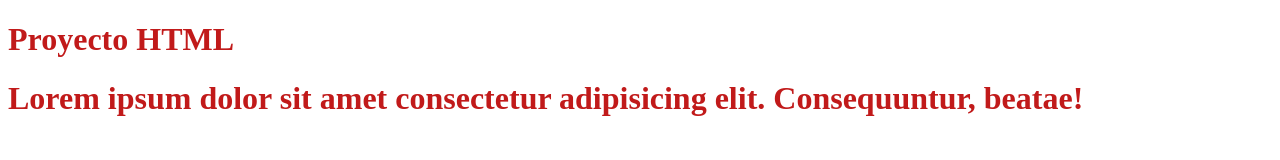
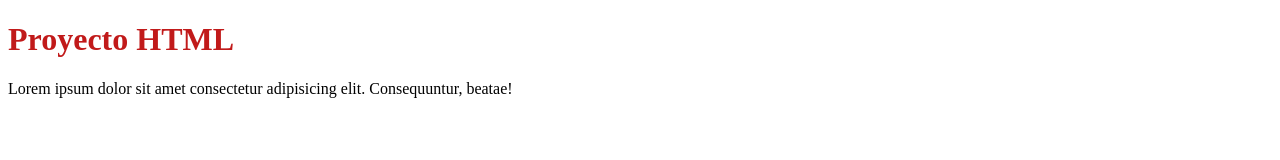
Before and after one commit to Dageron3-16/Online, a plain HTML site: page index.html in a window 1280 px wide. Drawn offline with Linux system fonts and the light colour scheme.

Commit message:
Prueba Online

```diff
--- a/index.html
+++ b/index.html
@@ -9,6 +9,6 @@
 <body>
     <div class="container">
     <h1>Proyecto HTML</h1>
-    <h1>Lorem ipsum dolor sit amet consectetur adipisicing elit. Consequuntur, beatae!</h1>
+    <p>Lorem ipsum dolor sit amet consectetur adipisicing elit. Consequuntur, beatae!</p>
 </body>
 </html>
```
